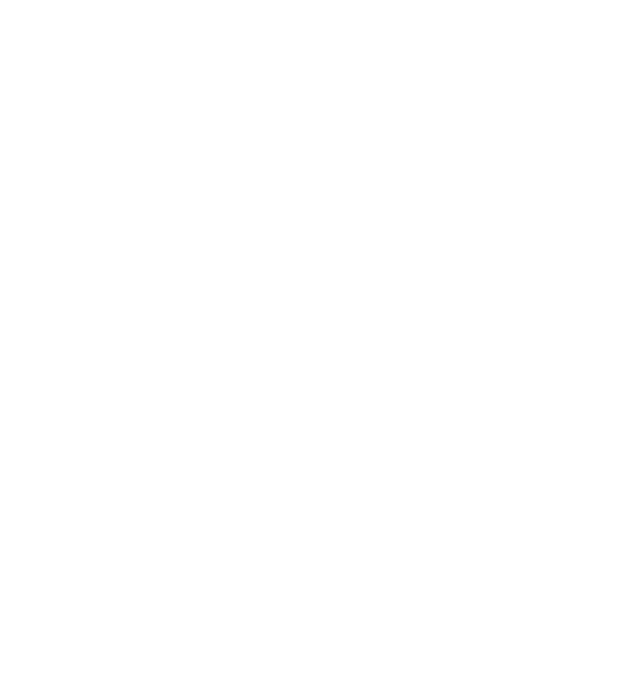
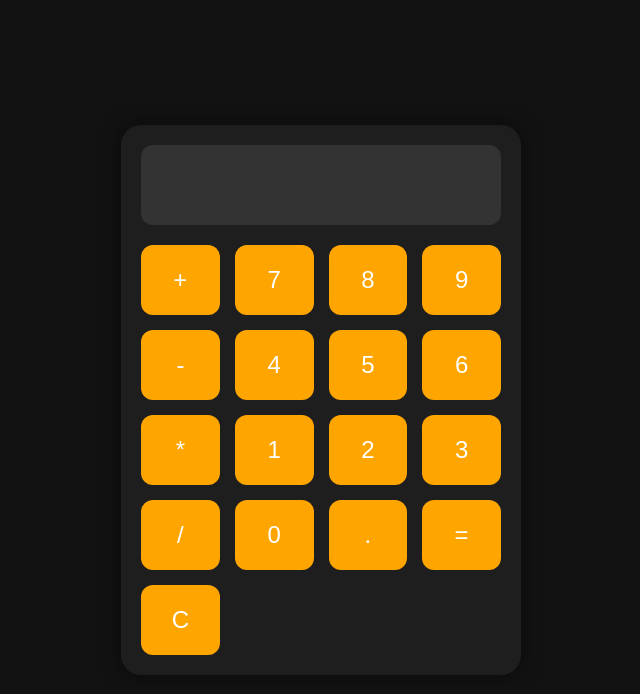
Before and after one commit to StoffeEriksson/Calculator, a plain HTML site: page index.html in a window 1280 px wide. Shown: the whole page, without its empty margins (319-959 px from the left). Drawn offline with Linux system fonts and the light colour scheme.

Commit message:
fixed js and styled width css

```diff
--- a/assets/css/style.css
+++ b/assets/css/style.css
@@ -0,0 +1,62 @@
+* {
+    margin: 0;
+    padding: 0;
+    box-sizing: border-box;
+}
+
+body {
+    height: 100vh;
+    background: #121212;
+    display: flex;
+    justify-content: center;
+    align-items: center;
+    font-family: Arial, sans-serif;
+}
+
+#container {
+    background-color: #1e1e1e;
+    border-radius: 20px;
+    box-shadow: 0 0 20px rgba(0, 0, 0, 0.5);
+    padding: 20px;
+    max-width: 400px;
+    width: 90%;
+}
+
+input {
+    width: 100%;
+    height: 80px;
+    font-size: 2rem;
+    padding: 10px;
+    margin-bottom: 20px;
+    border-radius: 12px;
+    border: none;
+    text-align: right;
+    background-color: #333;
+    color: #fff;
+}
+
+#keys {
+    display: grid;
+    grid-template-columns: repeat(4, 1fr);
+    gap: 15px;
+
+}
+
+button {
+    height: 70px;
+    font-size: 1.5rem;
+    border-radius: 12px;
+    border: none;
+    background-color: orange;
+    color: white;
+    cursor: pointer;
+    transition: background 0.2s;
+}
+
+button:hover {
+    background-color: #666;
+}
+
+button:active {
+    transform: scale(0.95);
+}
--- a/assets/js/script.js
+++ b/assets/js/script.js
@@ -0,0 +1,21 @@
+let display = "";
+
+function appendToDisplay(value) {
+  display += value;
+  document.getElementById("display").value = display;
+}
+
+function clearDisplay() {
+  display = "";
+  document.getElementById("display").value = "";
+}
+
+function calculate() {
+  try {
+    display = eval(display).toString();
+    document.getElementById("display").value = display;
+  } catch (error) {
+    document.getElementById("display").value = "Error";
+    display = "";
+  }
+}
--- a/index.html
+++ b/index.html
@@ -10,7 +10,26 @@
 </head>
 <body>
     <div id="container">
-
+        <input type="text" id="display" readonly>
+        <div id="keys">
+            <button onclick="appendToDisplay('+')">+</button>
+            <button onclick="appendToDisplay('7')">7</button>
+            <button onclick="appendToDisplay('8')">8</button>
+            <button onclick="appendToDisplay('9')">9</button>
+            <button onclick="appendToDisplay('-')">-</button>
+            <button onclick="appendToDisplay('4')">4</button>
+            <button onclick="appendToDisplay('5')">5</button>
+            <button onclick="appendToDisplay('6')">6</button>
+            <button onclick="appendToDisplay('*')">*</button>
+            <button onclick="appendToDisplay('1')">1</button>
+            <button onclick="appendToDisplay('2')">2</button>
+            <button onclick="appendToDisplay('3')">3</button>
+            <button onclick="appendToDisplay('/')">/</button>
+            <button onclick="appendToDisplay('0')">0</button>
+            <button onclick="appendToDisplay('.')">.</button>
+            <button onclick="calculate()">=</button>
+            <button onclick="clearDisplay()">C</button>
+        </div>
     </div>
 </body>
 </html>
```
